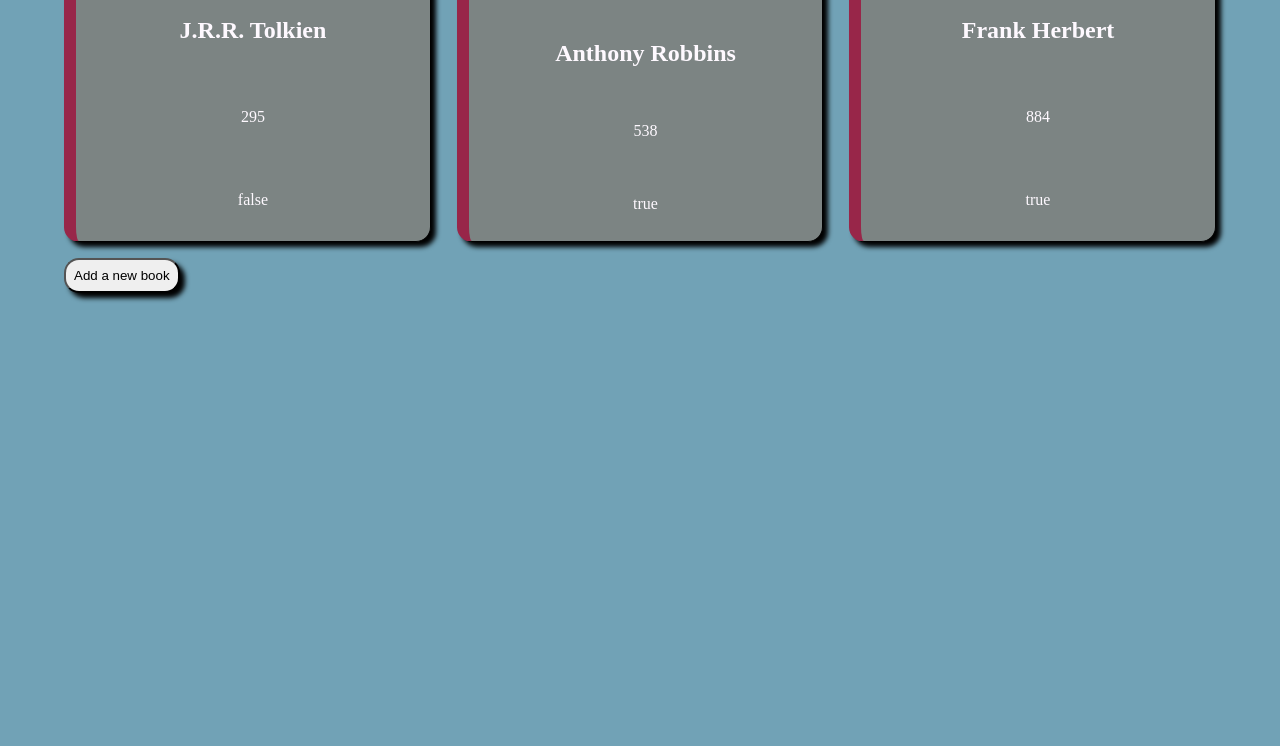
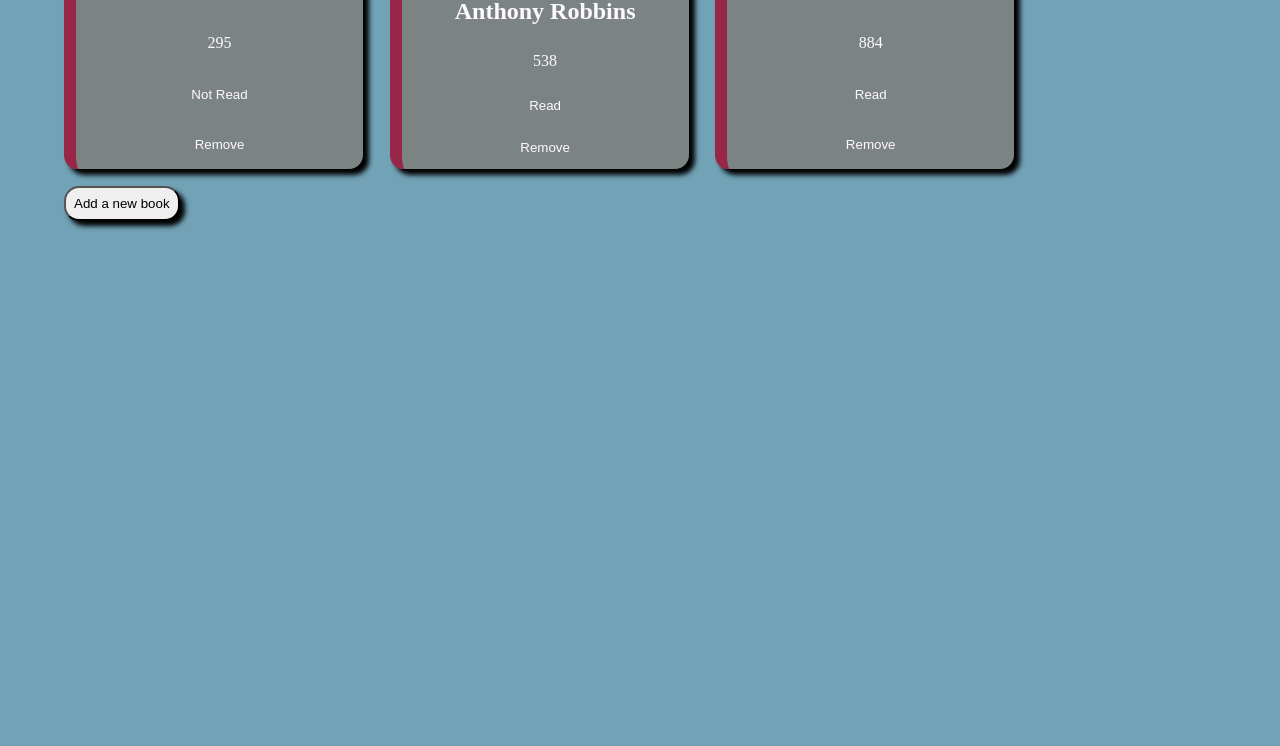
Before and after one commit to tyleraj93/library, a plain HTML site: page index.html in a window 1280 px wide. Shown: the part 182-928 px from the top of the page. Before the commit the page ends 800 px from the top, so only its background shows below. Drawn offline with Linux system fonts and the light colour scheme.

Commit message:
grabbed from grid and overwrote

```diff
--- a/app.js
+++ b/app.js
@@ -1,107 +1,135 @@
-document.addEventListener("DOMContentLoaded", function () {
-
+// Constructor function for creating Book objects
 function Book(title, author, pages, read) {
     this.title = title;
     this.author = author;
     this.pages = pages;
     this.read = read;
+
+    // Method that returns book information
     this.info = () => {
         return read
             ? `${this.title} by ${this.author}, ${this.pages} pages, read already`
             : `${this.title} by ${this.author}, ${this.pages} pages, not read yet`;
     };
+
+    // Method for toggling the read status of the book
+    this.toggleReadStatus = () => {
+        this.read = !this.read;
     };
+}
 
+// Function to add a new Book to the library
 function addBookToLibrary(title, author, pages, read) {
     myLibrary.push(new Book(title, author, pages, read));
 }
 
+// Function to clear input fields
+function clearInputs() {
+    [titleInput.value, authorInput.value, pagesInput.value, readInput.value] = [
+        "",
+        "",
+        "",
+        "",
+    ];
+}
 
-    function updateLibraryDisplay() {
-        container.innerHTML = ""; // Clear the current display
+// Function to build the library display
+function buildLibrary() {
+    container.innerHTML = ""; // Clear the current display for updating the library
 
-        myLibrary.forEach((book) => {
+    myLibrary.forEach((book, index) => {
         const card = document.createElement("div");
         card.classList.add("card");
 
+        // Create and populate elements for title, author, pages, and read status
         const titleSpot = document.createElement("h1");
+        titleSpot.classList.add("content");
         titleSpot.textContent = book.title;
         card.appendChild(titleSpot);
 
         const authorSpot = document.createElement("h2");
+        authorSpot.classList.add("content");
         authorSpot.textContent = book.author;
         card.appendChild(authorSpot);
 
         const pagesSpot = document.createElement("p");
+        pagesSpot.classList.add("content");
         pagesSpot.textContent = book.pages;
         card.appendChild(pagesSpot);
 
-            const readSpot = document.createElement("p");
-            readSpot.textContent = book.read;
+        // Create read status button and handle click event
+        const readSpot = document.createElement("button");
+        const readText = document.createElement("p");
+        readText.textContent = book.read ? "Read" : "Not Read";
+        readSpot.appendChild(readText);
+        readSpot.classList.add("content", "read-status", "book-button");
+        readSpot.addEventListener("click", () => {
+            book.toggleReadStatus();
+            buildLibrary();
+        });
         card.appendChild(readSpot);
 
+        // Create remove button and handle click event
+        const removeButton = document.createElement("button");
+        const removeText = document.createElement("p");
+        removeText.textContent = "Remove";
+        removeButton.appendChild(removeText);
+        removeButton.classList.add("book-button");
+        removeButton.addEventListener("click", () => {
+            myLibrary.splice(index, 1);
+            buildLibrary();
+        });
+        card.appendChild(removeButton);
+
+        // Add the card to the container
         container.appendChild(card);
     });
 }
 
+// Initialize an empty library
 const myLibrary = [];
 
+// Add some initial books to the library
 addBookToLibrary("The Hobbit", "J.R.R. Tolkien", 295, false);
-    addBookToLibrary("Awaken the Giant Within", "Anthony Robbins", 538, true)
-    addBookToLibrary("Dune", "Frank Herbert", 884, true)
+addBookToLibrary("Awaken the Giant Within", "Anthony Robbins", 538, true);
+addBookToLibrary("Dune", "Frank Herbert", 884, true);
 
+// Get reference to the container element
 const container = document.querySelector(".grid-container");
 
-    myLibrary.forEach(book => {
-        const card = document.createElement("div");
-        card.classList.add("card");
-
-        const titleSpot = document.createElement("h1");
-        titleSpot.textContent = book.title;
-        card.appendChild(titleSpot);
-
-        const authorSpot = document.createElement("h2");
-        authorSpot.textContent = book.author;
-        card.appendChild(authorSpot);
-
-        const pagesSpot = document.createElement("p");
-        pagesSpot.textContent = book.pages;
-        card.appendChild(pagesSpot);
-
-        const readSpot = document.createElement("p");
-        readSpot.textContent = book.read;
-        card.appendChild(readSpot);
-
-        container.appendChild(card);
-    });
-
+// Get references to UI elements
 const showButton = document.getElementById("showDialog");
 const addBookDialog = document.getElementById("addBookDialog");
 const confirmButton = addBookDialog.querySelector("#confirmBtn");
-
-    showButton.addEventListener("click", (event) => {
-        addBookDialog.showModal();
-    });
-
-    confirmButton.addEventListener("click", (event) => {
-        event.preventDefault();
-
+const cancelButton = addBookDialog.querySelector("#cancelBtn");
 const titleInput = document.querySelector(".title-input");
 const authorInput = document.querySelector(".author-input");
 const pagesInput = document.querySelector(".pages-input");
 const readInput = document.querySelector(".read-input");
 
+// Event listeners for showing, canceling, and confirming book addition
+showButton.addEventListener("click", () => {
+    addBookDialog.showModal();
+});
+
+cancelButton.addEventListener("click", () => {
+    clearInputs();
+    addBookDialog.close();
+});
+
+confirmButton.addEventListener("click", (event) => {
+    event.preventDefault();
     const readValue = readInput.value.toLowerCase() === "yes" ? true : false;
-
     addBookToLibrary(
         titleInput.value,
         authorInput.value,
         pagesInput.value,
         readValue
     );
-
-        updateLibraryDisplay();
+    clearInputs();
+    buildLibrary();
     addBookDialog.close();
 });
 
-});
+// Initial build of the library display
+buildLibrary();
--- a/index.html
+++ b/index.html
@@ -25,7 +25,7 @@
                         </label>
                     </p>
                     <div>
-                        <button type="button" value="cancel">Cancel</button>
+                        <button type="button" value="cancel" id="cancelBtn">Cancel</button>
                         <button type="submit" id="confirmBtn">Confirm</button>
                     </div>
                 </form>
--- a/styles.css
+++ b/styles.css
@@ -14,16 +14,20 @@
 body {
     margin: 8vh;
     background-color: var(--airBlue);
+    height: 100vh;
 }
 
 .grid-container {
     display: grid;
-    grid-template-columns: repeat(auto-fit, minmax(14vw, 1fr));
-    grid-template-rows: minmax(45vh, 1fr);
+    grid-template-columns: repeat(auto-fill, minmax(240px, 300px));
+    grid-template-rows: minmax(36vh, 1fr);
+    grid-auto-flow: row;
+    grid-auto-rows: minmax(36vh, 1fr);
     gap: 2vw;
 }
 
 .card {
+    min-height: 34vh;
     display: grid;
     grid-template-columns: 1fr;
     align-items: center;
@@ -37,9 +41,21 @@ body {
     border-left: solid 1vw var(--amaranthPurple);
 }
 
+.content {
+    max-width: 100%;
+    word-wrap: break-word;
+    overflow: hidden;
+}
+
 #showDialog {
     margin-top: 2vh;
     box-shadow: 5px 5px 5px black;
     padding: 1vh;
     border-radius: 15px;
 }
+
+.book-button {
+    background: none;
+    border: none;
+    color: var(--ghostWhite);
+}
```
Lines whose indentation alone changed are shown as unchanged.
